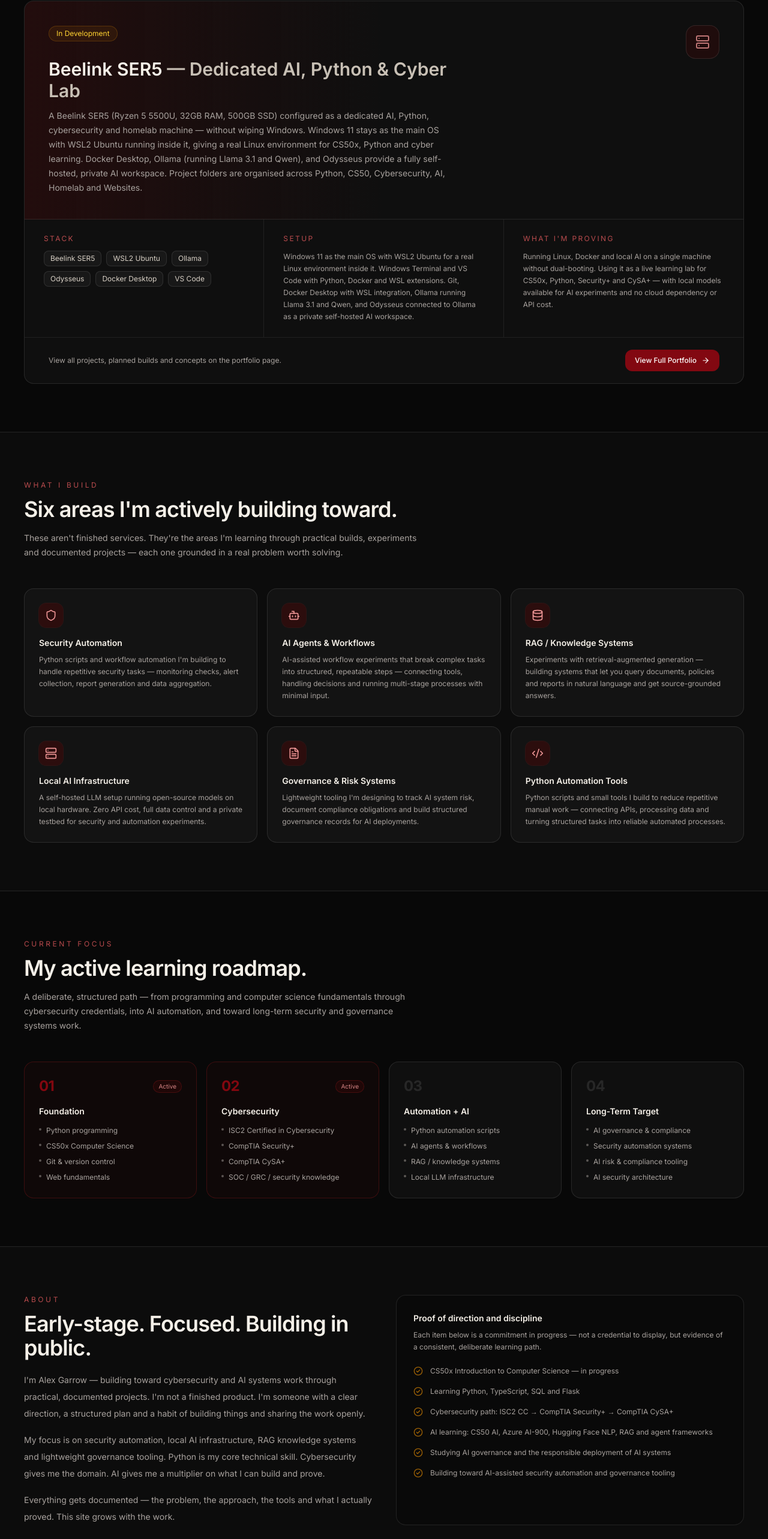
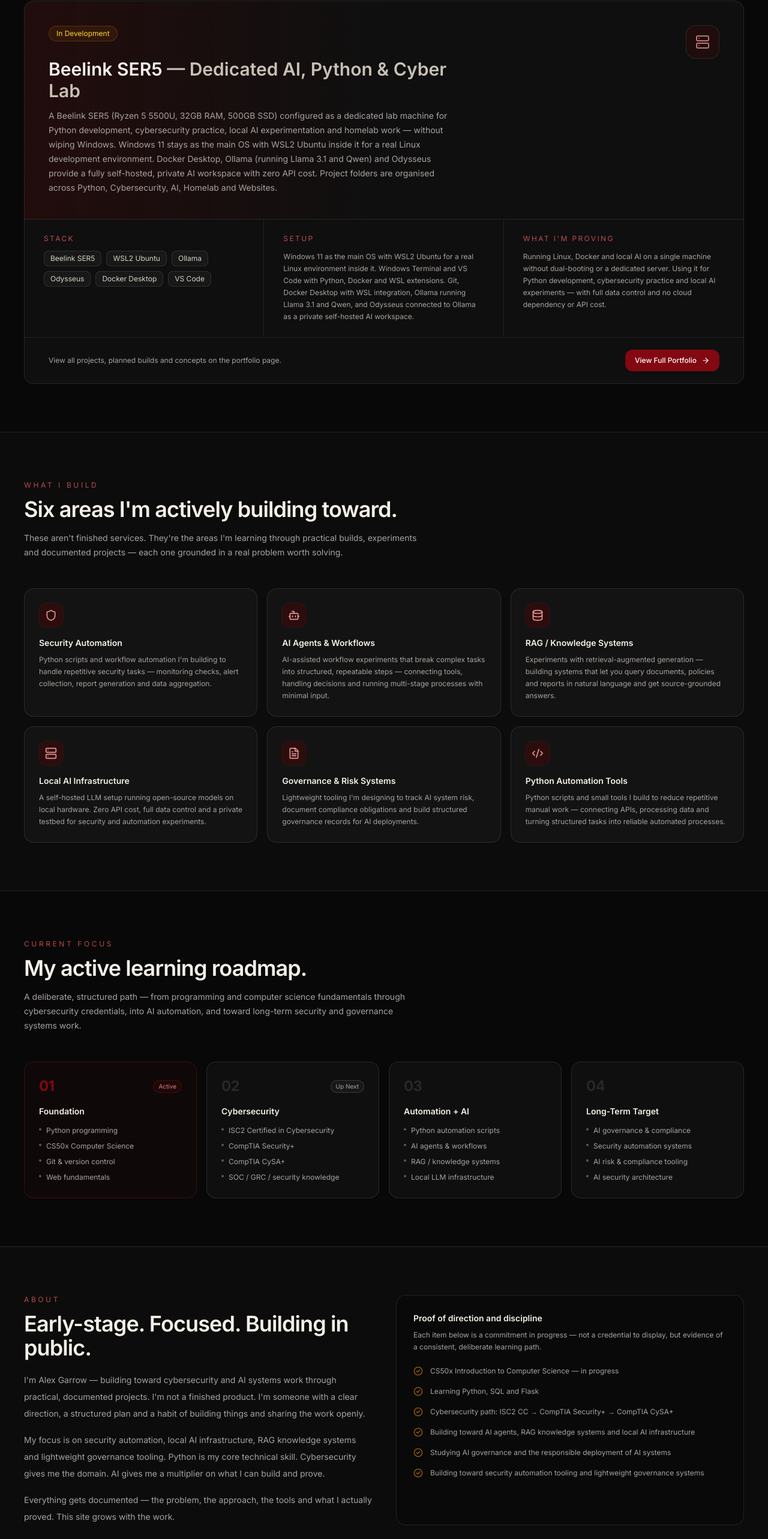
Before and after one commit to Garrowai/ai-architect-portfolio, a React (Vite) app: page / in a window 1280 px wide. Shown: the part 1093-3659 px from the top of the page at 60% size. Built offline with nearby package versions, Linux system fonts and the light colour scheme.

Commit message:
Rebuild portfolio around cybersecurity and AI direction

```diff
--- a/src/pages/Home.tsx
+++ b/src/pages/Home.tsx
@@ -76,7 +76,7 @@ const focus = [
   {
     step: "02",
     label: "Cybersecurity",
-    active: true,
+    active: false,
     items: [
       "ISC2 Certified in Cybersecurity",
       "CompTIA Security+",
@@ -110,11 +110,11 @@ const focus = [
 
 const qualifications = [
   "CS50x Introduction to Computer Science — in progress",
-  "Learning Python, TypeScript, SQL and Flask",
+  "Learning Python, SQL and Flask",
   "Cybersecurity path: ISC2 CC → CompTIA Security+ → CompTIA CySA+",
-  "AI learning: CS50 AI, Azure AI-900, Hugging Face NLP, RAG and agent frameworks",
+  "Building toward AI agents, RAG knowledge systems and local AI infrastructure",
   "Studying AI governance and the responsible deployment of AI systems",
-  "Building toward AI-assisted security automation and governance tooling",
+  "Building toward security automation tooling and lightweight governance systems",
 ];
 
 // ─── Component ───────────────────────────────────────────────────────────────
@@ -223,12 +223,12 @@ export default function Home() {
                 </h3>
                 <p className="mt-3 text-sm leading-6 text-[#a8a29e]">
                   A Beelink SER5 (Ryzen 5 5500U, 32GB RAM, 500GB SSD) configured as a dedicated
-                  AI, Python, cybersecurity and homelab machine — without wiping Windows. Windows
-                  11 stays as the main OS with WSL2 Ubuntu running inside it, giving a real Linux
-                  environment for CS50x, Python and cyber learning. Docker Desktop, Ollama (running
-                  Llama 3.1 and Qwen), and Odysseus provide a fully self-hosted, private AI
-                  workspace. Project folders are organised across Python, CS50, Cybersecurity, AI,
-                  Homelab and Websites.
+                  lab machine for Python development, cybersecurity practice, local AI
+                  experimentation and homelab work — without wiping Windows. Windows 11 stays as
+                  the main OS with WSL2 Ubuntu inside it for a real Linux development environment.
+                  Docker Desktop, Ollama (running Llama 3.1 and Qwen) and Odysseus provide a
+                  fully self-hosted, private AI workspace with zero API cost. Project folders are
+                  organised across Python, Cybersecurity, AI, Homelab and Websites.
                 </p>
               </div>
               <div className="flex h-14 w-14 shrink-0 items-center justify-center rounded-2xl border border-white/10 bg-red-950/30">
@@ -265,9 +265,9 @@ export default function Home() {
                 What I'm Proving
               </p>
               <p className="text-xs leading-5 text-[#a8a29e]">
-                Running Linux, Docker and local AI on a single machine without dual-booting.
-                Using it as a live learning lab for CS50x, Python, Security+ and CySA+ — with
-                local models available for AI experiments and no cloud dependency or API cost.
+                Running Linux, Docker and local AI on a single machine without dual-booting or
+                a dedicated server. Using it for Python development, cybersecurity practice and
+                local AI experiments — with full data control and no cloud dependency or API cost.
               </p>
             </div>
           </div>
@@ -373,6 +373,11 @@ export default function Home() {
                 {phase.active && (
                   <span className="rounded-full border border-red-900/40 bg-red-950/30 px-2 py-0.5 text-[10px] text-red-300/80">
                     Active
+                  </span>
+                )}
+                {phase.step === "02" && (
+                  <span className="rounded-full border border-white/15 bg-white/[0.04] px-2 py-0.5 text-[10px] text-[#a8a29e]">
+                    Up Next
                   </span>
                 )}
               </div>
```
